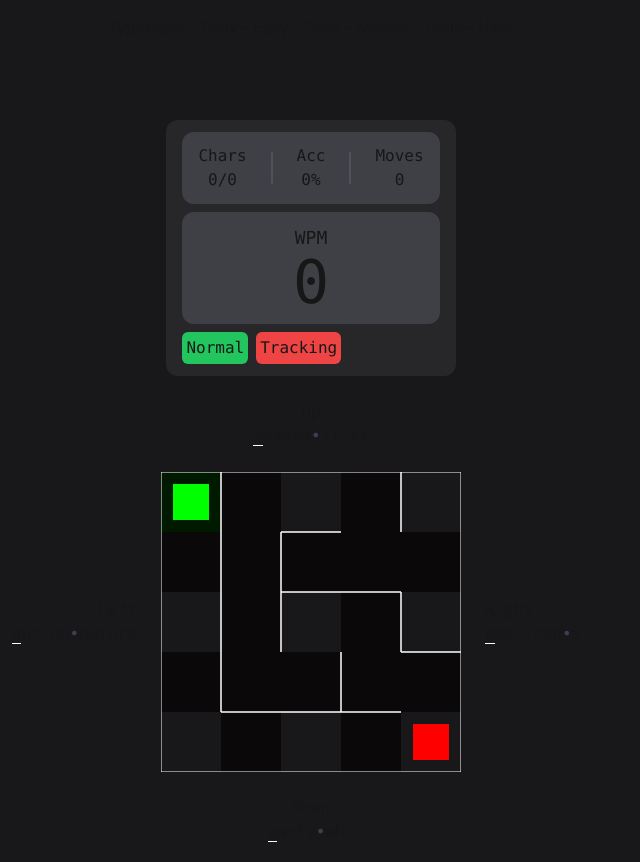
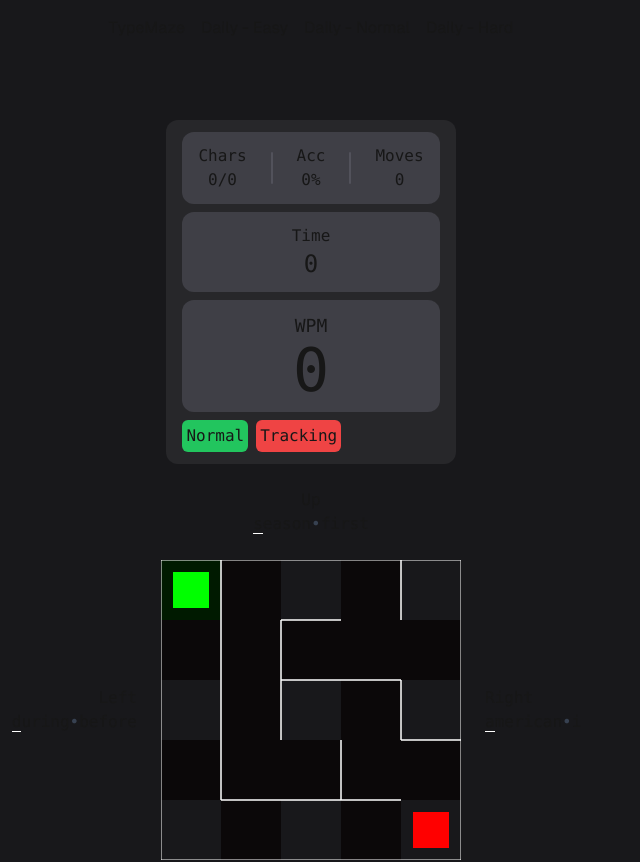
Before and after one commit to ThugRaven/type-maze, a Next.js app: page /daily/easy in a window 1280 px wide. Shown: the top 862 px of the page, without its empty margins (329-969 px from the left). Built offline with nearby package versions, Linux system fonts and the light colour scheme.

Commit message:
feat: add maze solving time display

```diff
--- a/components/TypingController/TypingController.tsx
+++ b/components/TypingController/TypingController.tsx
@@ -1,9 +1,9 @@
 import MazeGenerator from '@/classes/MazeGenerator';
-import { randomInt } from '@/utils/utils';
+import useInterval from '@/hooks/useInterval';
+import { formatDuration, randomInt } from '@/utils/utils';
 import { useCallback, useEffect, useRef, useState } from 'react';
 import en from '../../public/en.json';
 import TypingText from '../TypingText/TypingText';
-import useInterval from '@/hooks/useInterval';
 
 export default function TypingController({
 	mazeGenerator,
@@ -36,6 +36,7 @@ export default function TypingController({
 		totalCorrectChars + totalIncorrectChars === 0
 			? 0
 			: totalCorrectChars / (totalCorrectChars + totalIncorrectChars);
+	const [totalTime, setTotalTime] = useState<number | null>(null);
 
 	const getRandomUniqueWord = useCallback((words: string[]) => {
 		const randomWord = en.words[randomInt(0, en.words.length - 1)];
@@ -77,6 +78,16 @@ export default function TypingController({
 			setWpm(newWpm);
 		},
 		startTime !== null && !isGoalReached ? 1000 : null,
+	);
+
+	useInterval(
+		() => {
+			const totalTime = startTime
+				? (new Date().getTime() - startTime.getTime()) / 1000
+				: 0;
+			setTotalTime(totalTime);
+		},
+		startTime !== null && !isGoalReached ? 75 : null,
 	);
 
 	const handleOnReset = (
@@ -331,6 +342,15 @@ export default function TypingController({
 
 				<div className="flex justify-center gap-6 bg-zinc-700 rounded-xl px-4 py-3">
 					<div className="flex flex-col justify-between items-center">
+						<div>Time</div>
+						<div className="text-2xl" title={`${totalTime} Words Per Minute`}>
+							{totalTime ? formatDuration(totalTime) : '0'}
+						</div>
+					</div>
+				</div>
+
+				<div className="flex justify-center gap-6 bg-zinc-700 rounded-xl px-4 py-3">
+					<div className="flex flex-col justify-between items-center">
 						<div className="text-lg">WPM</div>
 						<div
 							className="text-6xl"
--- a/utils/utils.ts
+++ b/utils/utils.ts
@@ -34,3 +34,16 @@ export const getDailySeed = () => {
 		date.getUTCMonth() + 1
 	}${date.getUTCFullYear()}`;
 };
+
+export const formatDuration = (duration: number) => {
+	const minutes = Math.floor(duration / 60);
+	const seconds = duration % 60;
+
+	return `${
+		duration < 60
+			? `${duration.toFixed(2)}s`
+			: `${minutes < 10 ? '0' : ''}${minutes}:${
+					seconds < 10 ? '0' : ''
+			  }${Math.floor(seconds)}`
+	}`;
+};
```
